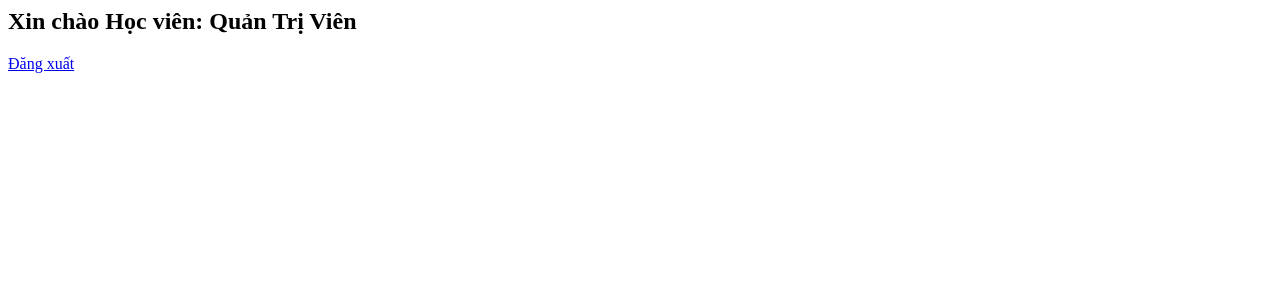
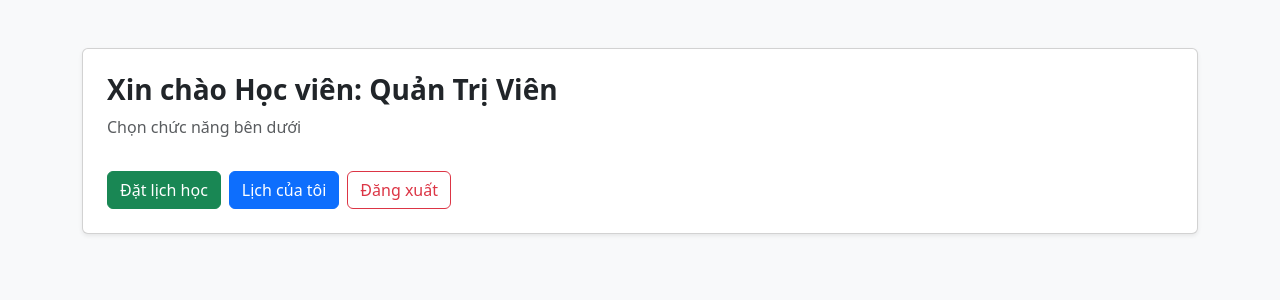
Before and after one commit to Baolong23080058/B-i-cu-i-k-Nh-m-5-, a PHP site: page /student/index.php in a window 1280 px wide. Shown: the top 300 px of the page. Run offline with PHP 8.4, Linux system fonts and the light colour scheme; a user stored in the database is signed in.

Commit message:
Refactor student index page with Bootstrap styling

```diff
--- a/source/student/index.php
+++ b/source/student/index.php
@@ -5,5 +5,25 @@ if (!isset($_SESSION["user_id"]) || $_SESSION["role"] !== "PLAYER") {
     exit;
 }
 ?>
-<h2>Xin chào Học viên: <?php echo htmlspecialchars($_SESSION["full_name"]); ?></h2>
-<p><a href="../logout.php">Đăng xuất</a></p>
+<!DOCTYPE html>
+<html lang="vi">
+<head>
+  <meta charset="UTF-8">
+  <meta name="viewport" content="width=device-width, initial-scale=1.0">
+  <title>Trang Học viên</title>
+  <link rel="stylesheet" href="https://cdn.jsdelivr.net/npm/bootstrap@5.3.0/dist/css/bootstrap.min.css">
+</head>
+<body class="bg-light">
+<div class="container py-5">
+  <div class="card shadow-sm p-4">
+    <h3 class="fw-bold">Xin chào Học viên: <?php echo htmlspecialchars($_SESSION["full_name"]); ?></h3>
+    <p class="text-muted">Chọn chức năng bên dưới</p>
+    <div class="d-flex flex-wrap gap-2 mt-3">
+      <a href="book.php" class="btn btn-success">Đặt lịch học</a>
+      <a href="my-bookings.php" class="btn btn-primary">Lịch của tôi</a>
+      <a href="../logout.php" class="btn btn-outline-danger">Đăng xuất</a>
+    </div>
+  </div>
+</div>
+</body>
+</html>
```
